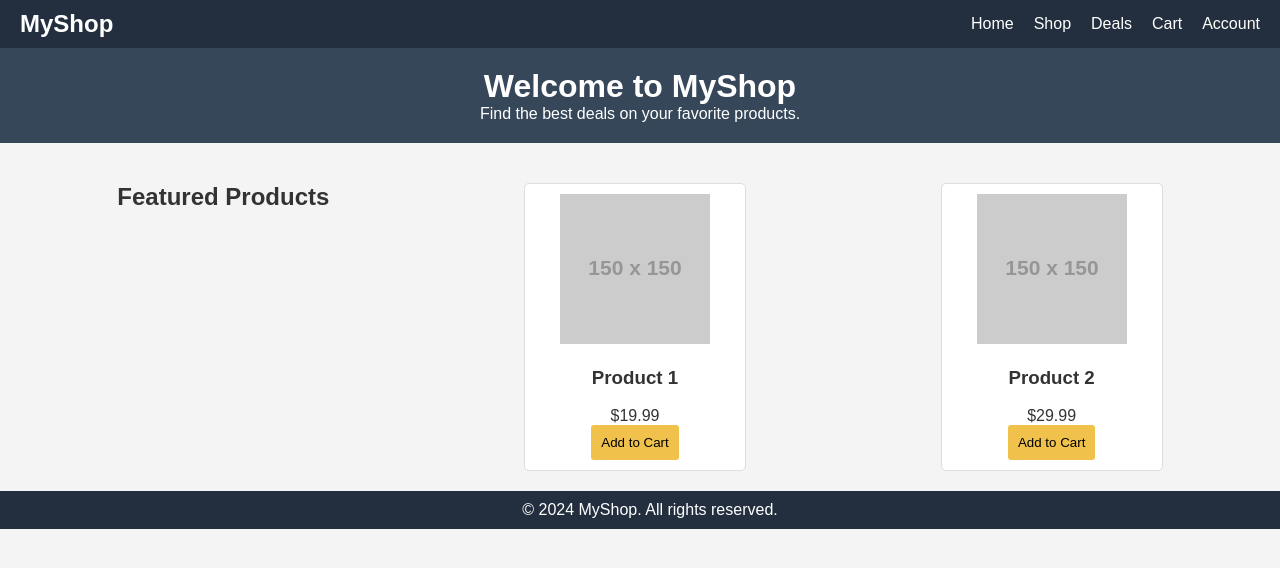
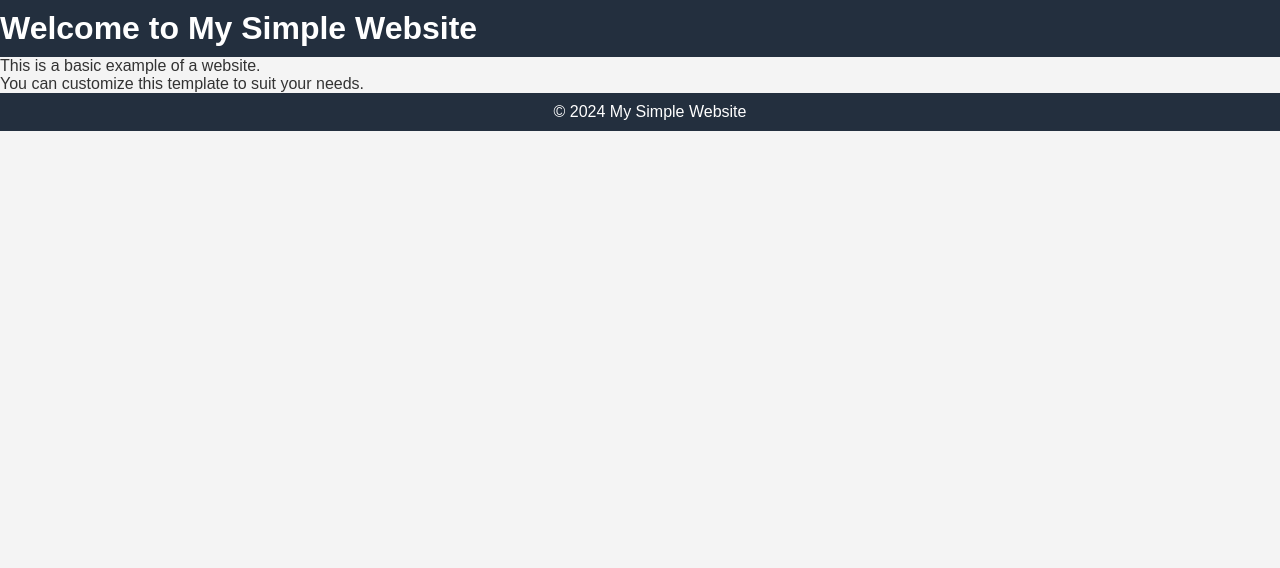
Before and after one commit to nurik-creator/nurik-creator.github.io, a plain HTML site: page index.html in a window 1280 px wide. Drawn offline with Linux system fonts and the light colour scheme; placeholder pictures from the web are drawn by us.

Commit message:
Update index.html

```diff
--- a/index.html
+++ b/index.html
@@ -3,47 +3,19 @@
 <head>
     <meta charset="UTF-8">
     <meta name="viewport" content="width=device-width, initial-scale=1.0">
-    <title>My Amazon-like Site</title>
+    <title>My Simple Website</title>
     <link rel="stylesheet" href="style.css">
 </head>
 <body>
     <header>
-        <div class="header-container">
-            <a href="#" class="logo">MyShop</a>
-            <nav>
-                <ul>
-                    <li><a href="#">Home</a></li>
-                    <li><a href="#">Shop</a></li>
-                    <li><a href="#">Deals</a></li>
-                    <li><a href="#">Cart</a></li>
-                    <li><a href="#">Account</a></li>
-                </ul>
-            </nav>
-        </div>
+        <h1>Welcome to My Simple Website</h1>
     </header>
     <main>
-        <div class="banner">
-            <h1>Welcome to MyShop</h1>
-            <p>Find the best deals on your favorite products.</p>
-        </div>
-        <section class="products">
-            <h2>Featured Products</h2>
-            <div class="product">
-                <img src="https://via.placeholder.com/150" alt="Product Image">
-                <h3>Product 1</h3>
-                <p>$19.99</p>
-                <button>Add to Cart</button>
-            </div>
-            <div class="product">
-                <img src="https://via.placeholder.com/150" alt="Product Image">
-                <h3>Product 2</h3>
-                <p>$29.99</p>
-                <button>Add to Cart</button>
-            </div>
-        </section>
+        <p>This is a basic example of a website.</p>
+        <p>You can customize this template to suit your needs.</p>
     </main>
     <footer>
-        <p>&copy; 2024 MyShop. All rights reserved.</p>
+        <p>&copy; 2024 My Simple Website</p>
     </footer>
 </body>
 </html>
```
